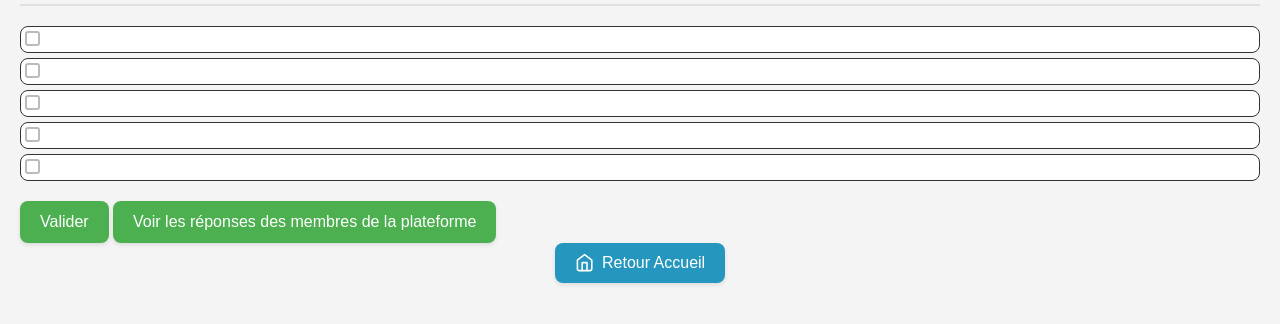
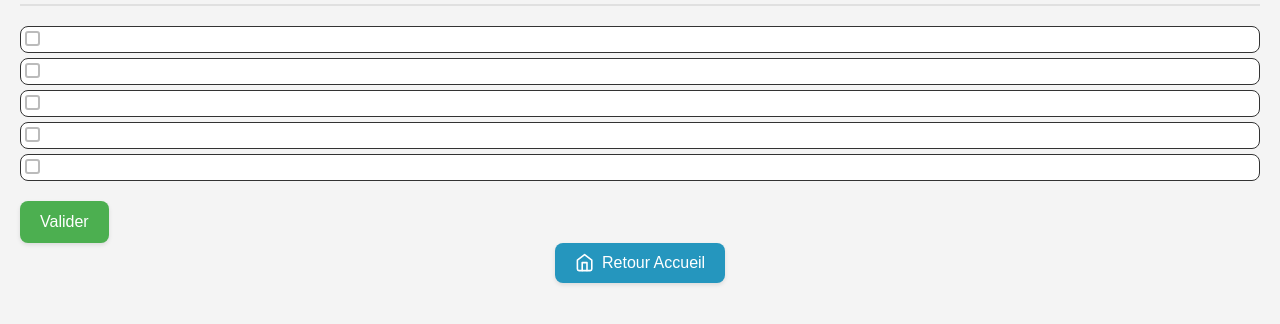
Before and after one commit to MIRA123A/RENDER, a Flask app: template templates/qcm.html in a window 1280 px wide. Shown: the part 177-501 px from the top of the page. Run offline with Flask 3, Linux system fonts and the light colour scheme; the template is opened without the code that fills it, so the values that code supplies are empty.

Commit message:
qcm.html

```diff
--- a/templates/qcm.html
+++ b/templates/qcm.html
@@ -289,7 +289,6 @@
                    <button type="submit" name="suivant">Suivant</button>
                 {% else %}
                     <button type="submit" name="valider">Valider</button>
-					<button type="submit" id="voir-button" name="voir" >Voir les réponses des membres de la plateforme</button>
 
              {% endif %}
 
```
